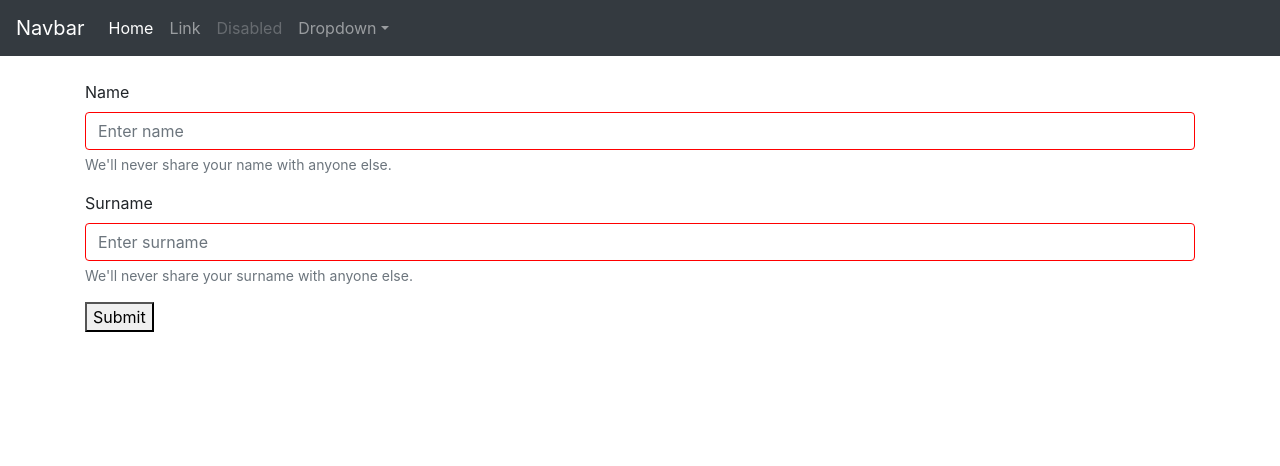
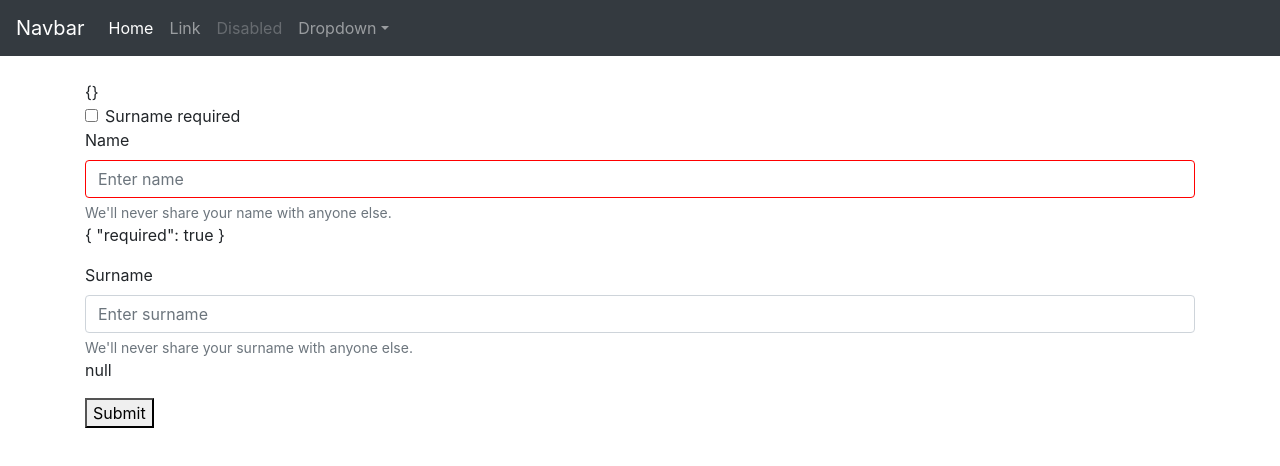
Before and after one commit to sygnowskip/angular-dynamic-validation, an Angular app: page / in a window 1280 px wide. Shown: the top 466 px of the page. Built offline with nearby package versions, Linux system fonts and the light colour scheme.

Commit message:
Conditional validator + service for refreshing validators (after conditions changed, because angular revalidate fields only after value changes)

```diff
--- a/src/app/app.module.ts
+++ b/src/app/app.module.ts
@@ -22,6 +22,7 @@ import {
 } from '../components/validation/form-group-validation-rules/form-group-validation-rules.directive';
 
 import * as validationRules from './../validation/rules.json';
+import { ValidationFieldRefresherService } from '../components/validation/validation-field-refresher/validation-field-refresher.service';
 
 const routes: Routes = [
   {
@@ -47,6 +48,7 @@ const routes: Routes = [
     ValidationRulesService,
     ValidatorsFactoryService,
     RequiredValidatorService,
+    ValidationFieldRefresherService,
     { provide: APP_INITIALIZER, useValue: registerCustomValidators, multi: true }
   ],
   bootstrap: [AppComponent]
--- a/src/app/home/home.component.html
+++ b/src/app/home/home.component.html
@@ -1,10 +1,15 @@
 <form [formGroup]="form" [formGroupValidationRules]="rules">
+  {{ model | json }}
+  <div class="form-check">
+    <input type="checkbox" class="form-check-input" [(ngModel)]="model.isSurnameRequired"  formControlName="isSurnameRequired" (change)="checkboxChanged()">
+    <label class="form-check-label" for="surnameRequired">Surname required</label>
+  </div>
   <validation-field field="name" label="Name">
-      <input type="text" class="form-control" formControlName="name" placeholder="Enter name" />
+    <input type="text" class="form-control" [(ngModel)]="model.name" formControlName="name" placeholder="Enter name" />
     <small id="nameHelp" class="form-text text-muted">We'll never share your name with anyone else.</small>
   </validation-field>
   <validation-field field="surname" label="Surname">
-      <input type="text" class="form-control" formControlName="surname" placeholder="Enter surname" />
+    <input type="text" class="form-control" [(ngModel)]="model.surname" formControlName="surname" placeholder="Enter surname" />
     <small id="surnameHelp" class="form-text text-muted">We'll never share your surname with anyone else.</small>
   </validation-field>
   <button type="submit">Submit</button>
--- a/src/app/home/home.component.ts
+++ b/src/app/home/home.component.ts
@@ -3,9 +3,13 @@ import { Component, OnInit } from '@angular/core';
 import { FormGroup, FormControl, Validators } from '@angular/forms';
 import { IValidationFields } from '../../components/validation/types';
 import { ValidationFormControl } from '../../components/validation/validation-form-control/validation-form-control.model';
+import { CustomValidators } from '../../components/validation/conditional-validator/conditional-validator.service';
+import { ValidationFieldRefresherService } from '../../components/validation/validation-field-refresher/validation-field-refresher.service';
 
 export class HomeModel {
   public name: string;
+  public surname: string;
+  public isSurnameRequired: boolean;
 }
 
 @Component({
@@ -19,16 +23,22 @@ export class HomeComponent implements OnInit {
   public rules: IValidationFields;
 
   constructor(
-    private validationRulesService: ValidationRulesService
+    private validationRulesService: ValidationRulesService,
+    private validationRefresher: ValidationFieldRefresherService
   ) {
     this.model = new HomeModel();
     this.form = new FormGroup({
-      surname: new ValidationFormControl('', [Validators.required])
+      surname: new ValidationFormControl('', [CustomValidators.conditionalValidator(() => this.model.isSurnameRequired, Validators.required)]),
+      isSurnameRequired: new ValidationFormControl()
     });
     this.validationRulesService.getValidation("exampleModel").subscribe(rules => {
       if (rules) {
         this.rules = rules;
       }
+    });
+
+    this.form.valueChanges.subscribe((changes: any) => {
+      // TODO Iterate over and find changed properties
     });
   }
 
@@ -39,4 +49,8 @@ export class HomeComponent implements OnInit {
     return false;
   }
 
+  public checkboxChanged() {
+    this.validationRefresher.refresh('surname');
+  }
+
 }
--- /dev/null
+++ b/src/components/validation/conditional-validator/conditional-validator.service.ts
@@ -0,0 +1,14 @@
+import { Injectable } from '@angular/core';
+import { ValidationErrors, AbstractControl, ValidatorFn } from '@angular/forms';
+
+export class CustomValidators {
+  public static conditionalValidator(condition: () => boolean, validator: ValidatorFn): ValidatorFn {
+    return (control: AbstractControl) => {
+      if (!condition()) {
+        return null;
+      }
+
+      return validator(control);
+    };
+  }
+}
--- /dev/null
+++ b/src/components/validation/validation-field-refresher/validation-field-refresher.service.ts
@@ -0,0 +1,15 @@
+import { Injectable } from '@angular/core';
+import { Subject } from 'rxjs/Subject';
+
+@Injectable()
+export class ValidationFieldRefresherService {
+  private refreshValidationForPropertyEvent = new Subject<string>();
+
+  public refreshValidationTriggered = this.refreshValidationForPropertyEvent.asObservable();
+
+  constructor() { }
+
+  public refresh(field: string) {
+    this.refreshValidationForPropertyEvent.next(field);
+  }
+}
--- a/src/components/validation/validation-field/validation-field.component.html
+++ b/src/components/validation/validation-field/validation-field.component.html
@@ -1,4 +1,7 @@
 <div class="form-group">
   <label>{{label}}</label>
   <ng-content></ng-content>
+  <div>
+    {{ control.errors | json }}
+  </div>
 </div>
--- a/src/components/validation/validation-field/validation-field.component.ts
+++ b/src/components/validation/validation-field/validation-field.component.ts
@@ -1,12 +1,12 @@
 import { FormGroupValidationRulesDirective } from '../form-group-validation-rules/form-group-validation-rules.directive';
-import { Component, OnInit, Self, Host, Inject, Input, SkipSelf, Injector } from '@angular/core';
+import { Component, OnInit, Host, Input, SkipSelf } from '@angular/core';
 import { FormGroup, Validators, ControlContainer, Form, FormBuilder, ValidatorFn, AsyncValidatorFn } from '@angular/forms';
 import { FormControl, FormGroupDirective } from '@angular/forms';
 import { ValidationRulesService } from '../validation-rules.service';
 import { IValidationFields, IValidationFieldRules } from '../types';
-import { AbstractControl } from '@angular/forms/src/model';
 import { ValidationFormControl } from '../validation-form-control/validation-form-control.model';
 import { ValidatorsFactoryService } from '../validators-factory/validators-factory.service';
+import { ValidationFieldRefresherService } from '../validation-field-refresher/validation-field-refresher.service';
 
 @Component({
   selector: 'validation-field',
@@ -27,7 +27,8 @@ export class ValidationFieldComponent implements OnInit {
     @Host() @SkipSelf() private formGroupDirective: FormGroupDirective,
     @Host() @SkipSelf() private rulesDirective: FormGroupValidationRulesDirective,
     private validatorsFactory: ValidatorsFactoryService,
-    private formBuilder: FormBuilder
+    private formBuilder: FormBuilder,
+    private validationRefresher: ValidationFieldRefresherService
   ) {
   }
 
@@ -35,9 +36,25 @@ export class ValidationFieldComponent implements OnInit {
     this.subscribeRulesChanges();
     this.control = this.setupControl();
     this.updateValidators();
+    this.bindRefresher();
   }
 
   // RULES REGION
+  private bindRefresher() {
+    this.validationRefresher.refreshValidationTriggered
+      .subscribe((field: string) => {
+        if (field !== this.field) {
+          return;
+        }
+
+        if (!this.control) {
+          return;
+        }
+
+        this.control.updateValueAndValidity();
+      });
+  }
+
   private subscribeRulesChanges() {
     this.rules = this.rulesDirective.rules;
     this.rulesDirective.validationRulesChanged.subscribe((rules: IValidationFields | undefined) => this.rulesChanged(rules));
```
Also changed, not shown: 1 other file (tests, documents, lock files or other folders). Lines whose indentation alone changed are shown as unchanged.
